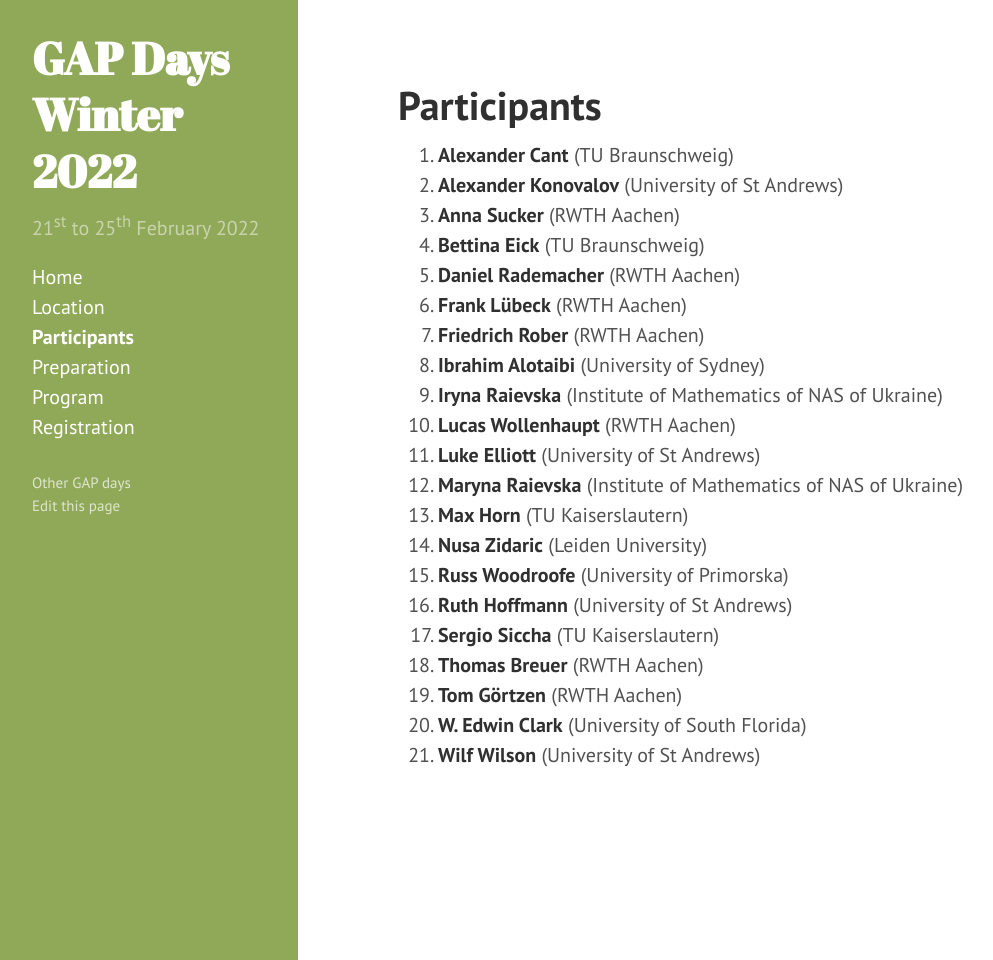
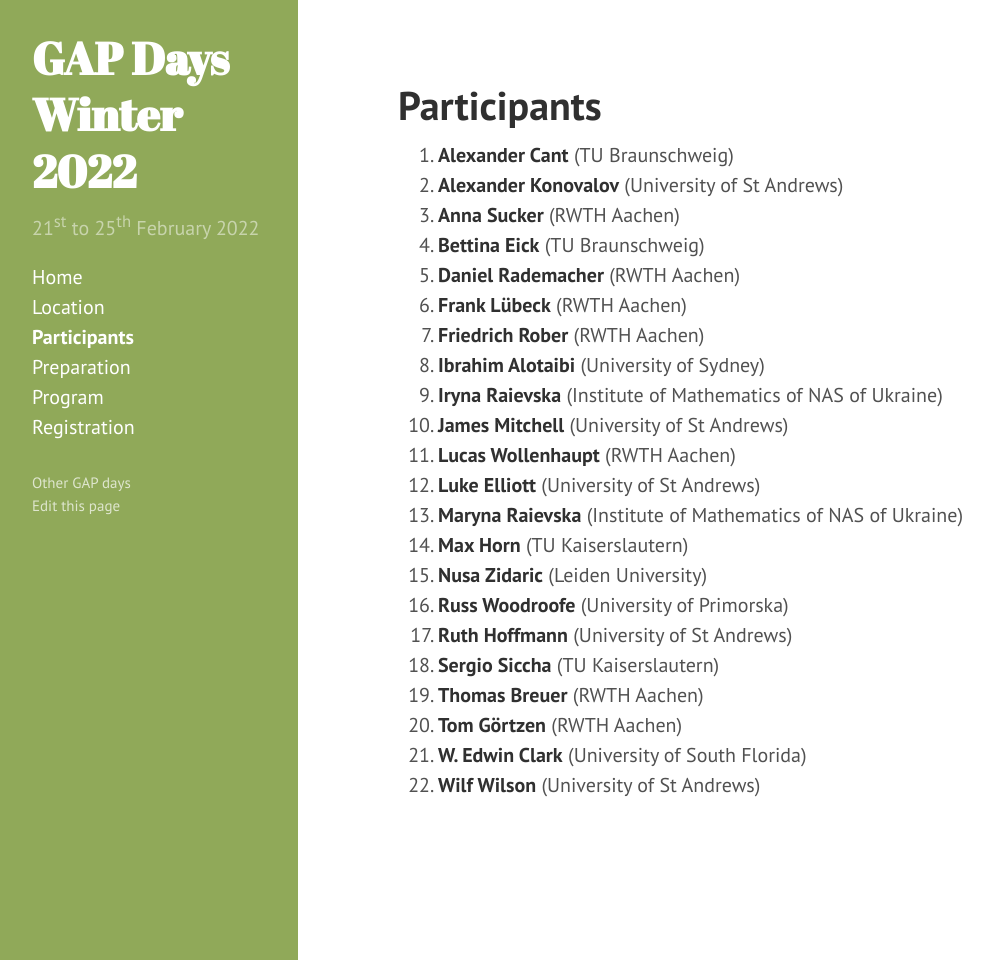
Before and after one commit to gapdays/gapdays2022-winter, a Jekyll site: the page built from participants.md, in a window 1280 px wide and 960 px high. Shown: the whole window, without its empty margins (2-995 px from the left). Built offline with Jekyll 4.4.1, drawn with Linux system fonts in a browser that asks for light colours.

Commit message:
Update participants.md

```diff
--- a/participants.md
+++ b/participants.md
@@ -23,6 +23,7 @@ participants:
   - {name: Tom Görtzen, affiliation: RWTH Aachen, Germany}
   - {name: Friedrich Rober, affiliation: RWTH Aachen, Germany}
   - {name: Luke Elliott, affiliation: University of St Andrews, Scotland}
+  - {name: James Mitchell, affiliation: University of St Andrews, Scotland}
 ---
 
 <ol>{% assign participants = page.participants | sort: "name" %}
```
